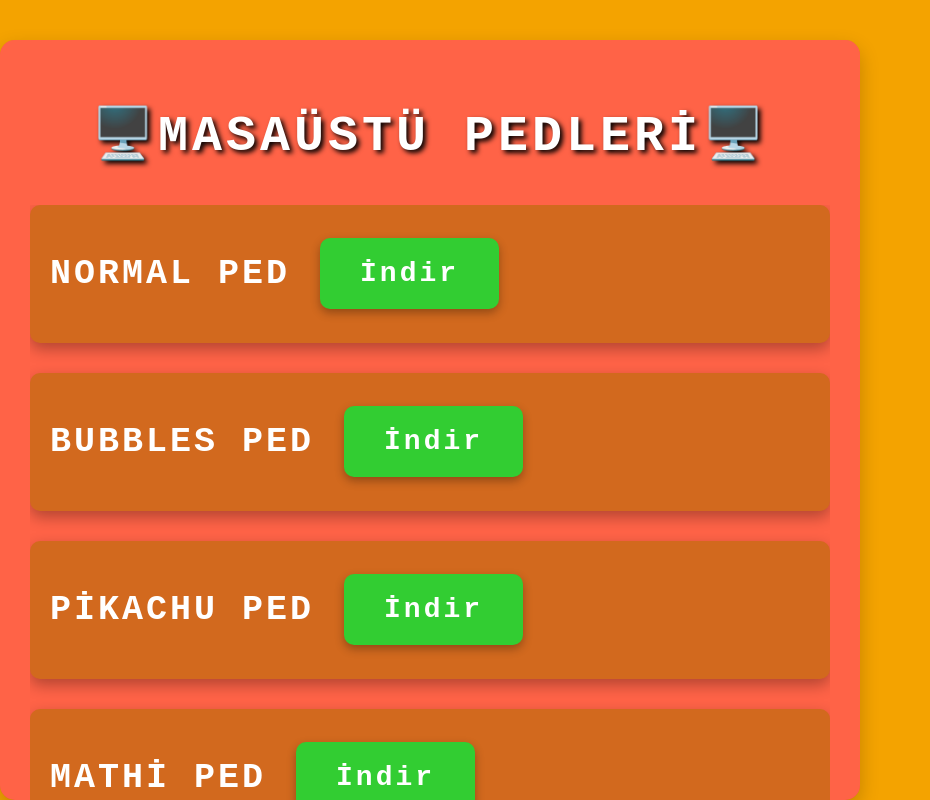
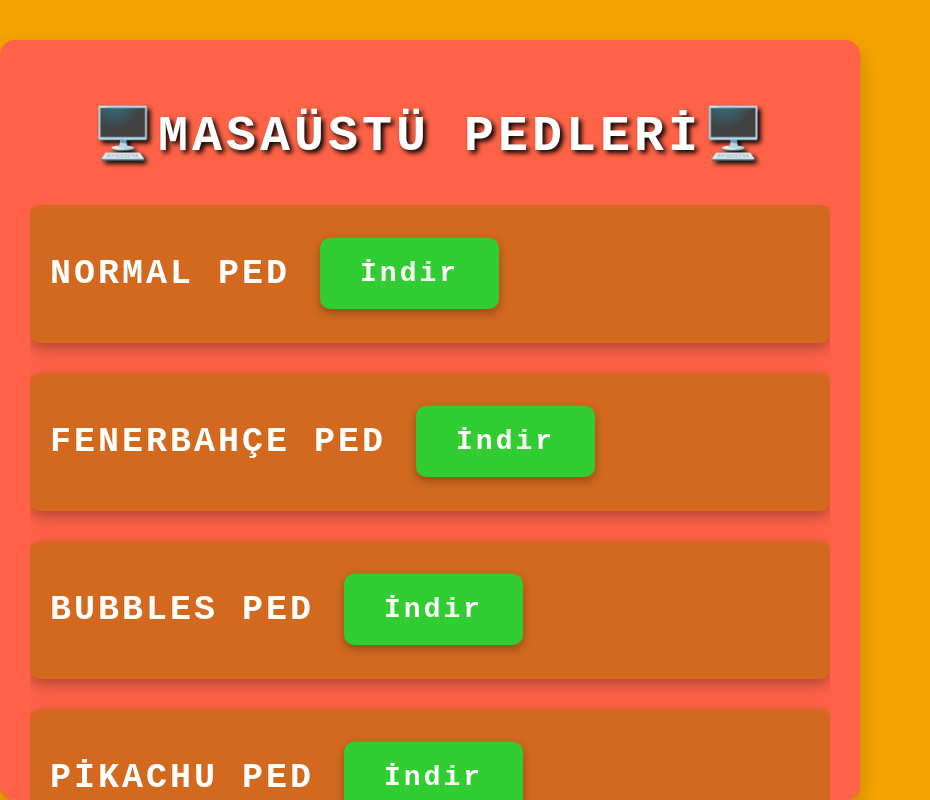
Before and after one commit to coplugum/coplugum.github.io, a plain HTML site: page index.html in a window 1280 px wide. Shown: the whole page, without its empty margins (0-930 px from the left). Drawn offline with Linux system fonts and the light colour scheme.

Commit message:
Update index.html

```diff
--- a/index.html
+++ b/index.html
@@ -123,6 +123,11 @@
                 <h2>Normal Ped</h2>
                 <a href="normalped.rar" class="download-btn" download>İndir</a>
             </div>
+            <!-- Dosya 7: Fenerbahçe ped -->
+            <div class="file-section">
+                <h2>Fenerbahçe Ped</h2>
+                <a href="fenerbahçeped.rar" class="download-btn" download>İndir</a>
+            </div>
             <!-- Dosya 2: Bubbles Ped -->
             <div class="file-section">
                 <h2>Bubbles Ped</h2>
```
